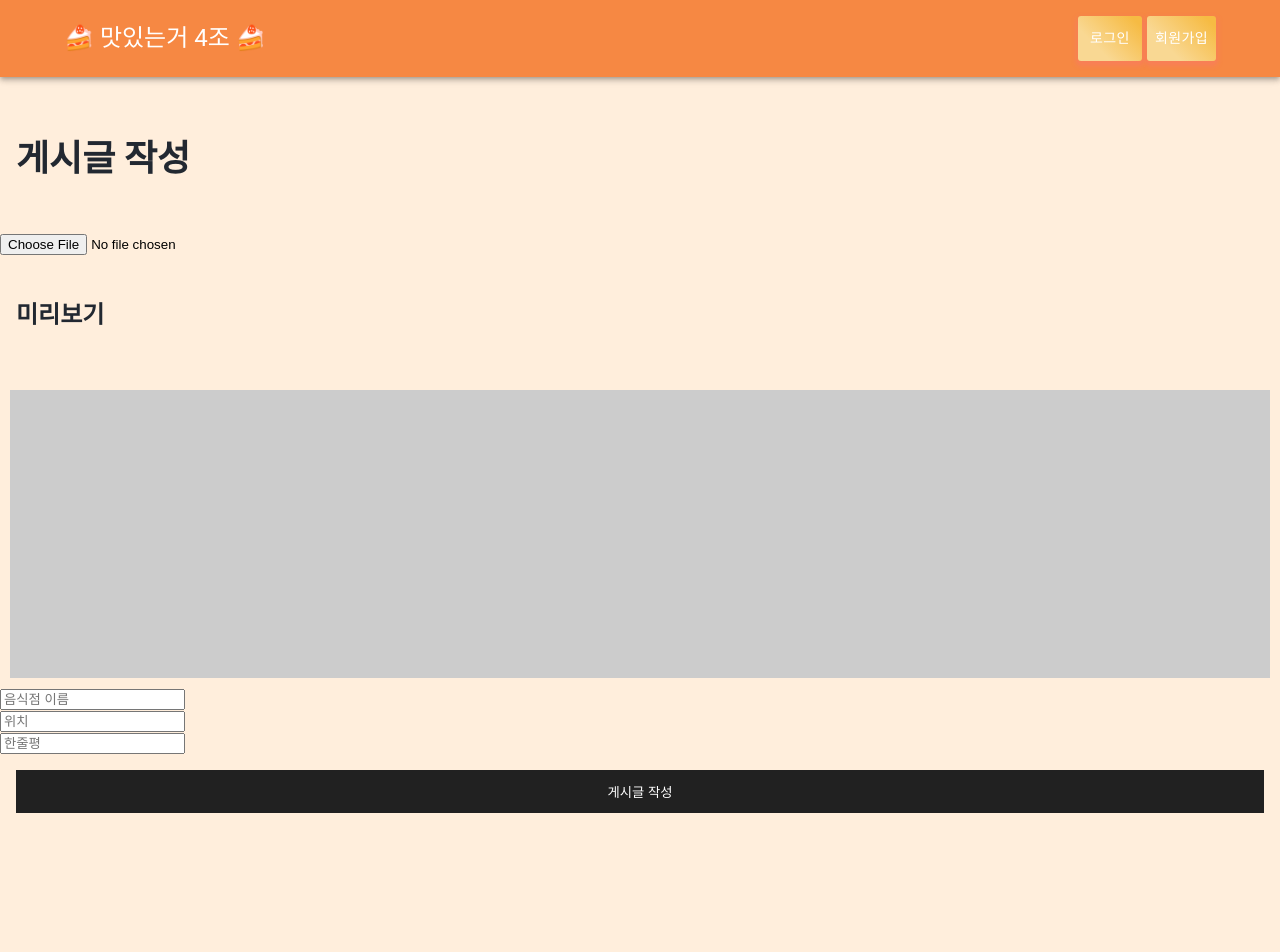
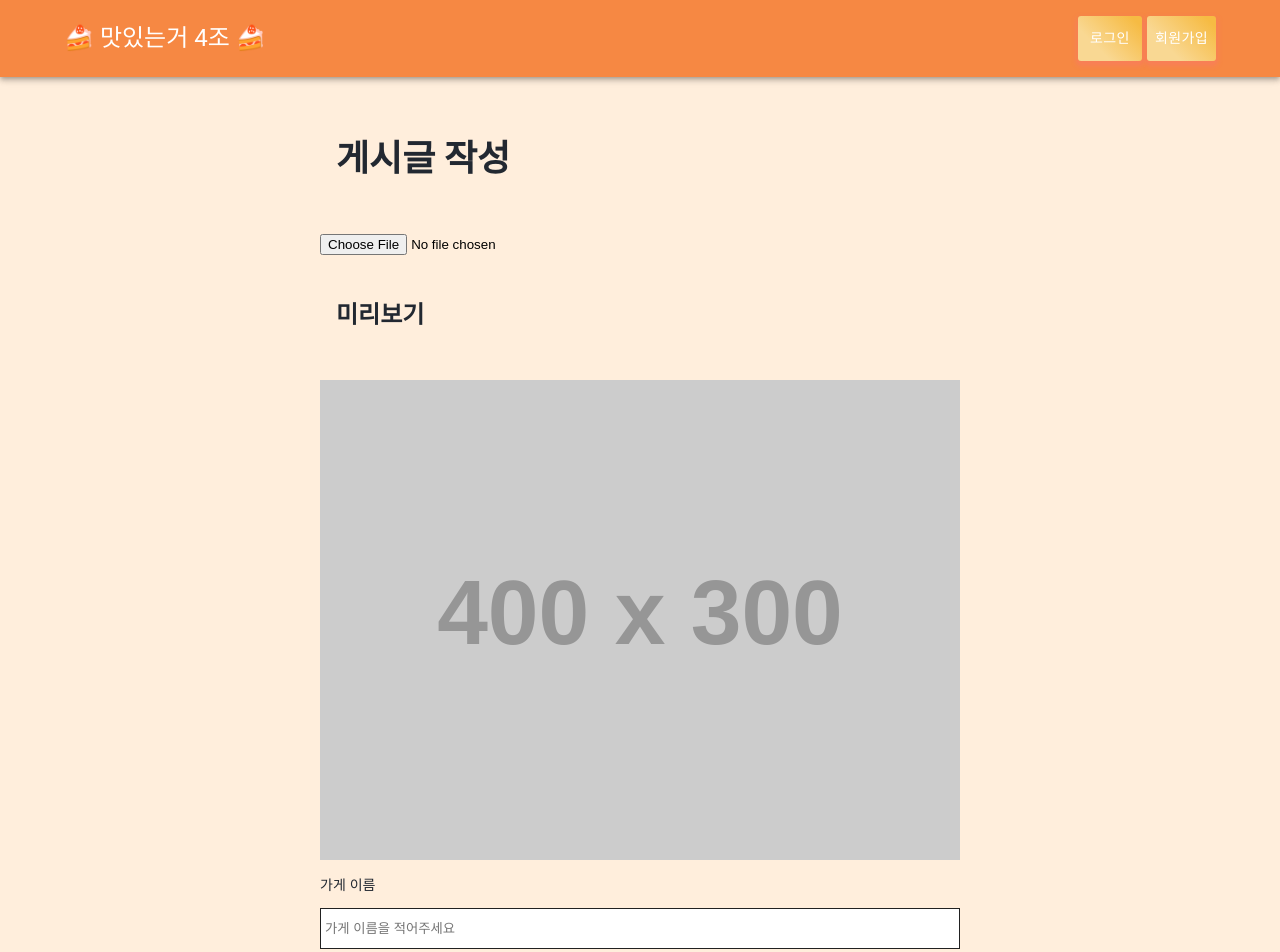
Before and after one commit to zinny22/restaurant_board_FE, a React (Create React App) app: page /addpost in a window 1280 px wide. Shown: the top 952 px of the page. Before the commit the page ends 829 px from the top, so only its background shows below. Built offline with nearby package versions, Linux system fonts and the light colour scheme.

Commit message:
버튼 수정ok

```diff
--- a/src/elements/Button.js
+++ b/src/elements/Button.js
@@ -1,26 +1,20 @@
+import { height } from "@mui/system";
 import React from "react";
 import styled from "styled-components";
 
 const Button = (props) => {
-  const { text, _onClick, is_float, children, margin, width, padding } = props;
-
-  if (is_float) {
-    return (
-      <React.Fragment>
-        <FloatButton onClick={_onClick}>{text? text : children}</FloatButton>
-      </React.Fragment>
-    );
-  }
+  const { height, text, _onClick, children, margin, width, padding } = props;
 
   const styles = {
     margin: margin,
     width: width,
     padding: padding,
+    height: height,
   };
 
   return (
     <React.Fragment>
-      <ElButton {...styles} onClick={_onClick}>{text? text: children}</ElButton>
+      <MyButton {...styles} onClick={_onClick}>{text ? text : children}</MyButton>
     </React.Fragment>
   );
 };
@@ -28,39 +22,42 @@ const Button = (props) => {
 Button.defaultProps = {
   text: false,
   children: null,
-  _onClick: () => {},
-  is_float: false,
+  _onClick: () => { },
   margin: false,
   width: '100%',
+  height: false,
   padding: "12px 0px",
 };
 
-const ElButton = styled.button`
+// const ElButton = styled.button`
+//   width: ${(props) => props.width};
+//   background-color: #212121;
+//   color: #ffffff;
+//   padding: 12px 0px;
+//   box-sizing: border-box;
+//   border: none;
+//   padding: ${(props) => props.padding};
+//   ${(props) => (props.margin ? `margin: ${props.margin};` : "")}
+// `;
+
+
+const MyButton = styled.button`
   width: ${(props) => props.width};
-  background-color: #212121;
-  color: #ffffff;
-  padding: 12px 0px;
-  box-sizing: border-box;
-  border: none;
-  padding: ${(props) => props.padding};
   ${(props) => (props.margin ? `margin: ${props.margin};` : "")}
+  background: linear-gradient(45deg, #F9D893 30%, #F6BB43 90%);
+  border: 0;
+  border-radius: 3px;
+  box-shadow: 0 3px 5px 2px rgba(255, 105, 135, 0.3);
+  color: white;
+  height: ${(props) => props.height};
+  transition: ease all .1s;
+  @media only screen and (max-width: 960px) {
+    width: ${(props) => (props.width ? "30%" : "")};
+    height: ${(props) => (props.height ? "35px" : "")};
+  @media only screen and (max-width: 650px) {
+    width: ${(props) => (props.width ? "50%" : "")};
+    height: ${(props) => (props.height ? "30px" : "")};
 `;
 
-const FloatButton = styled.button`
-  width: 50px;
-  height: 50px;
-  background-color: #212121;
-  color: #ffffff;
-  box-sizing: border-box;
-  font-size: 36px;
-  font-weight: 800;
-  position: fixed;
-  bottom: 50px;
-  right: 16px;
-  text-align: center;
-  vertical-align: middle;
-  border: none;
-  border-radius: 50px;
-`;
 
 export default Button;
--- a/src/elements/Grid.js
+++ b/src/elements/Grid.js
@@ -2,10 +2,11 @@ import React from "react";
 import styled from "styled-components";
 
 const Grid = (props) => {
-  const { is_flex, width, margin, padding, bg, children, center,_onClick, border,border_radius,box_shadow} = props;
+  const { is_end,is_flex, width, margin, padding, bg, children, center,_onClick, border,border_radius,box_shadow} = props;
 
   const styles = {
       is_flex: is_flex,
+      is_end: is_end,
       width: width,
       margin: margin,
       padding: padding,
@@ -26,6 +27,7 @@ const Grid = (props) => {
 Grid.defaultProps = {
   children: null,
   is_flex: false,
+  is_end: false,
   width: "100%",
   padding: false,
   margin: false,
@@ -50,6 +52,10 @@ const GridBox = styled.div`
     props.is_flex
       ? `display: flex; align-items: center; justify-content: space-between; `
       : ""}
+  ${(props) =>
+    props.is_end
+      ? `display: flex; align-items: center; justify-content: flex-end; `
+      : ""}
   ${(props)=> (props.center?`text-align : center`:"")}
   ${(props)=>(props.border? `border: ${props.border};` : "")}
   ${(props)=>(props.border_radius? `border-radius: ${props.border_radius};` : "")}
--- a/src/elements/Image.js
+++ b/src/elements/Image.js
@@ -3,12 +3,20 @@ import React from "react";
 import styled from "styled-components";
 
 const Image = (props)=>{
-    const {src, size, borderRadius, margin} = props;
+    const {src, size, borderRadius, margin, shape} = props;
     const styles ={
         src: src,
         size: size,
         borderRadius:borderRadius,
         margin: margin
+    }
+
+    if(shape === "rectangle"){
+        return (
+            <AspectOutter {...styles}>
+                <AspectInner {...styles}></AspectInner>
+            </AspectOutter>
+        )
     }
     return (
         <React.Fragment>
@@ -17,11 +25,32 @@ const Image = (props)=>{
     )
 }
 Image.defaultProps = {
+    shape: "rectangle",
     src:"https://img.sbs.co.kr/newimg/news/20210322/201532338_1280.jpg",
     size: 36,
     borderRadius : false,
     margin: false,
 }
+
+//게시판 작성 이미지입니다!
+const AspectOutter = styled.div`
+    ${(props) => (props.width ? `width: ${props.width};` : "")}
+    max-height: 100%
+    display: flex;
+
+    ${(props) => (props.margin ? `margin: ${props.margin};` : "")}
+    ${(props) => (props.marginLeft ? `margin-left: ${props.marginLeft};` : "")}
+    @media only screen and (max-width: 500px) {
+        min-width: 70%;
+      }
+`;
+const AspectInner = styled.div`
+    padding-top: 75%;
+    background-image: url("${(props) => props.src}");
+    background-size: cover;
+    display: block;
+`;
+
 
 const Images =styled.div`
     --size :${(props)=>props.size}vh;
--- a/src/pages/PostWrite.js
+++ b/src/pages/PostWrite.js
@@ -139,6 +139,7 @@ const PostWrite = (props) => {
 
     return (
         <React.Fragment>
+            <Grid width ="50%" margin="auto">
             <Grid padding="16px">
                 <Text margin="0px" size="36px" bold>
                     게시글 작성
@@ -153,56 +154,59 @@ const PostWrite = (props) => {
                 </Grid>
             </Grid>
 
-            <Grid padding="10px">
+            <Grid>
                 <Style>
                     <Image
                         margin="10px 0px 0px 0px"
                         shape="rectangle"
-                        width="100%"
+                        width="50%"
                         src={preview ? preview : "http://via.placeholder.com/400x300"}
                     />
                 </Style>
             </Grid>
 
             <Grid>
-                <input
+                <Input
                     value={title}
                     onChange={(e) => {
                         setTitle(e.target.value)
                     }}
-                    label="title"
-                    placeholder="음식점 이름"
+                    label="가게 이름"
+                    placeholder="가게 이름을 적어주세요"
 
                 />
             </Grid>
             <Grid>
-                <input
+                <Input
                     value={location}
                     onChange={(e) => {
                         setLocation(e.target.value)
                     }}
-                    label="location"
-                    placeholder="위치"
+                    label="위치"
+                    placeholder="위치를 적어주세요"
                 />
 
             </Grid>
             <Grid>
-                <input
+                <Input
                     value={comment}
                     onChange={(e) => {
                         setComment(e.target.value)
                     }}
-                    label="comment"
-                    placeholder="한줄평"
+                    label="한줄 평"
+                    placeholder="한줄 평을 적어주세요"
                 />
 
             </Grid>
-            <Grid padding="16px">
-                <Button text="게시글 작성" _onClick={()=>{
+
+            <Grid padding="16px" is_end >
+                <Button height="45px" width="20%" text="게시글 작성" _onClick={()=>{
                     addPost()
                     history.push('/')
                     }}>
                     </Button>
+            </Grid>
+
             </Grid>
 
 
--- a/src/redux/modules/post.js
+++ b/src/redux/modules/post.js
@@ -23,8 +23,8 @@ const initialState = {
 
 
 // 어떤 미들웨어
-const addPostFB = (title, location, comment, preview) => {
-    return function (dispatch, {history}) {
+const addPostFB = (title, location, comment,preview) => {
+    return function (getState, dispatch, {history}) {
 
         // 만들어둔 instance에 보낼 요청 타입과 주소로 요청합니다.
         instance.post('/api/addpost/save', // 미리 약속한 주소
```
